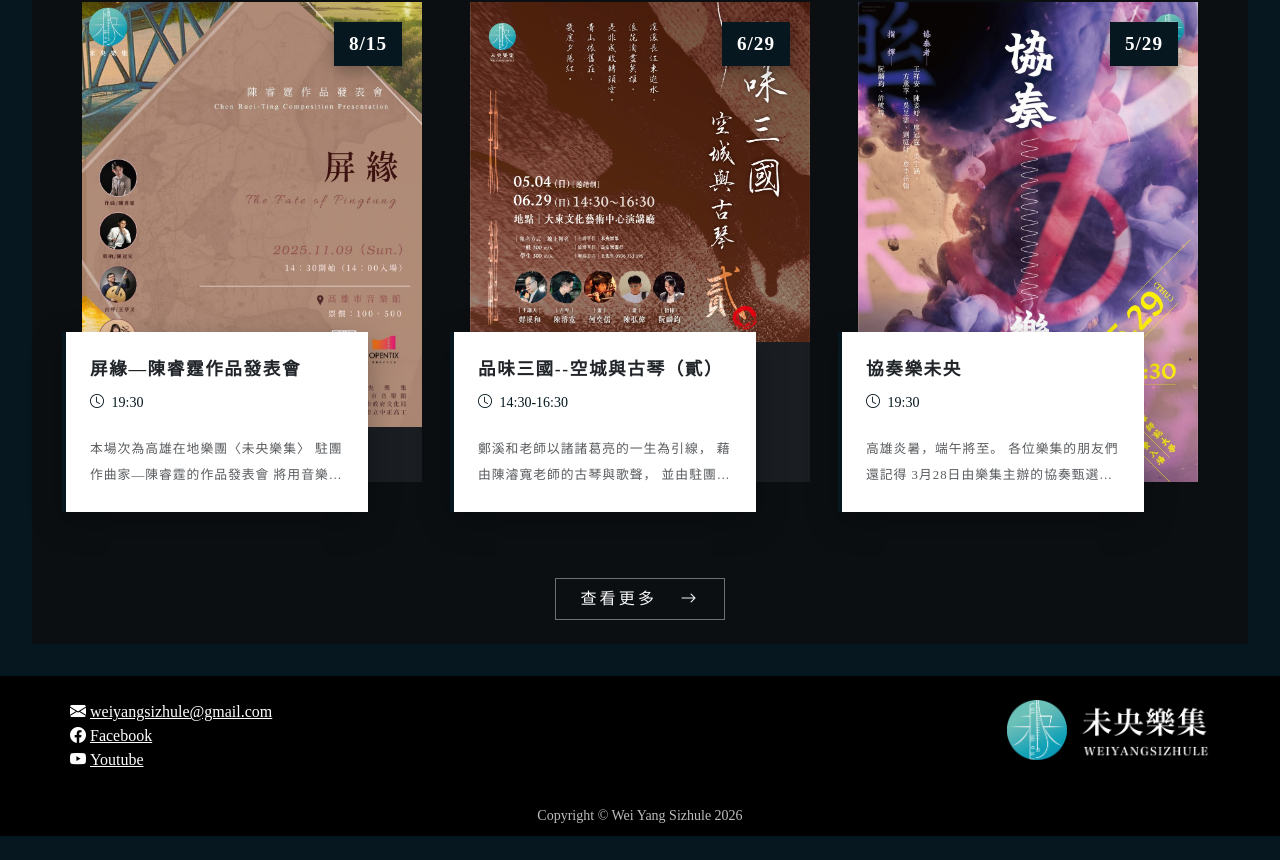
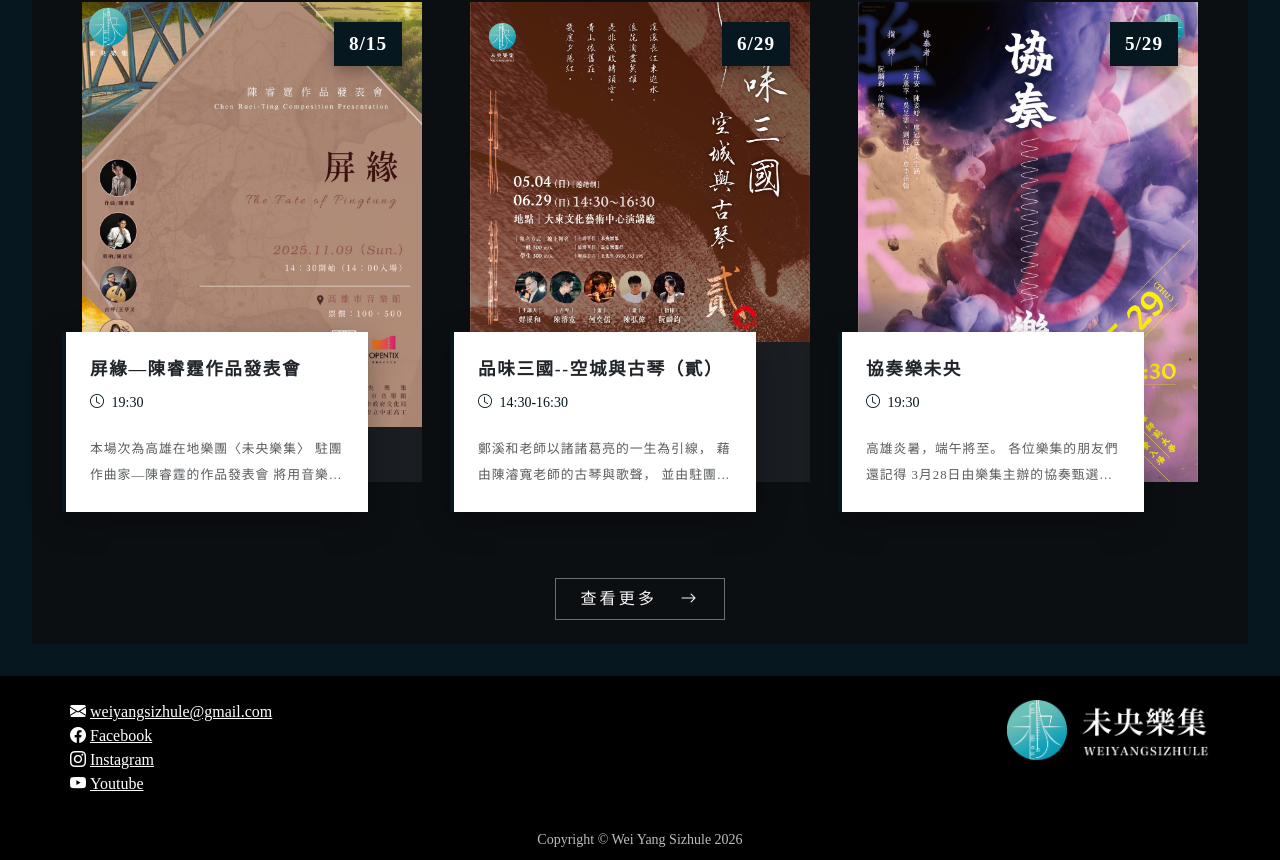
Before and after one commit to aacj2642/weiyang, a Vue app: page /performance in a window 1280 px wide. Shown: the part 1626-2486 px from the top of the page. Before the commit the page ends 2462 px from the top, so only its background shows below. Built offline with nearby package versions, Linux system fonts and the light colour scheme; what @vee-validate/i18n would draw is missing.

Commit message:
新增 IG

```diff
--- a/src/components/AppFooter.vue
+++ b/src/components/AppFooter.vue
@@ -10,13 +10,29 @@
         <div
           class="d-flex flex-column align-items-md-start align-items-center order-2 order-md-0"
         >
-          <a class="text-white" href="mailto: weiyangsizhule@gmail.com">
+          <a
+            target="_blank"
+            class="text-white"
+            href="mailto: weiyangsizhule@gmail.com"
+          >
             <i class="bi bi-envelope-fill me-1"></i>weiyangsizhule@gmail.com
           </a>
-          <a class="text-white" href="https://www.facebook.com/weiyangsizhule">
+          <a
+            target="_blank"
+            class="text-white"
+            href="https://www.facebook.com/weiyangsizhule"
+          >
             <i class="bi bi-facebook me-1"></i>Facebook
           </a>
           <a
+            target="_blank"
+            class="text-white"
+            href="https://www.instagram.com/weiyangsizhule"
+          >
+            <i class="bi bi-instagram me-1"></i>Instagram
+          </a>
+          <a
+            target="_blank"
             class="text-white"
             href="https://www.youtube.com/@weiyangsizhule666"
           >
```
